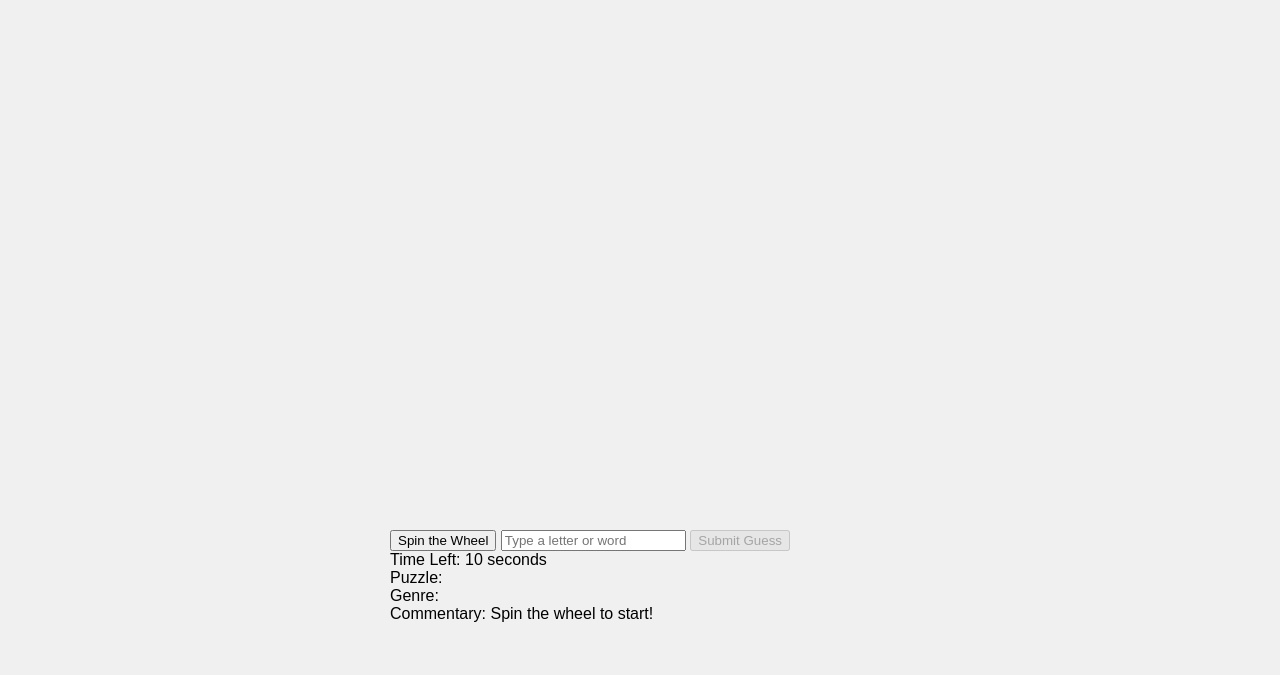
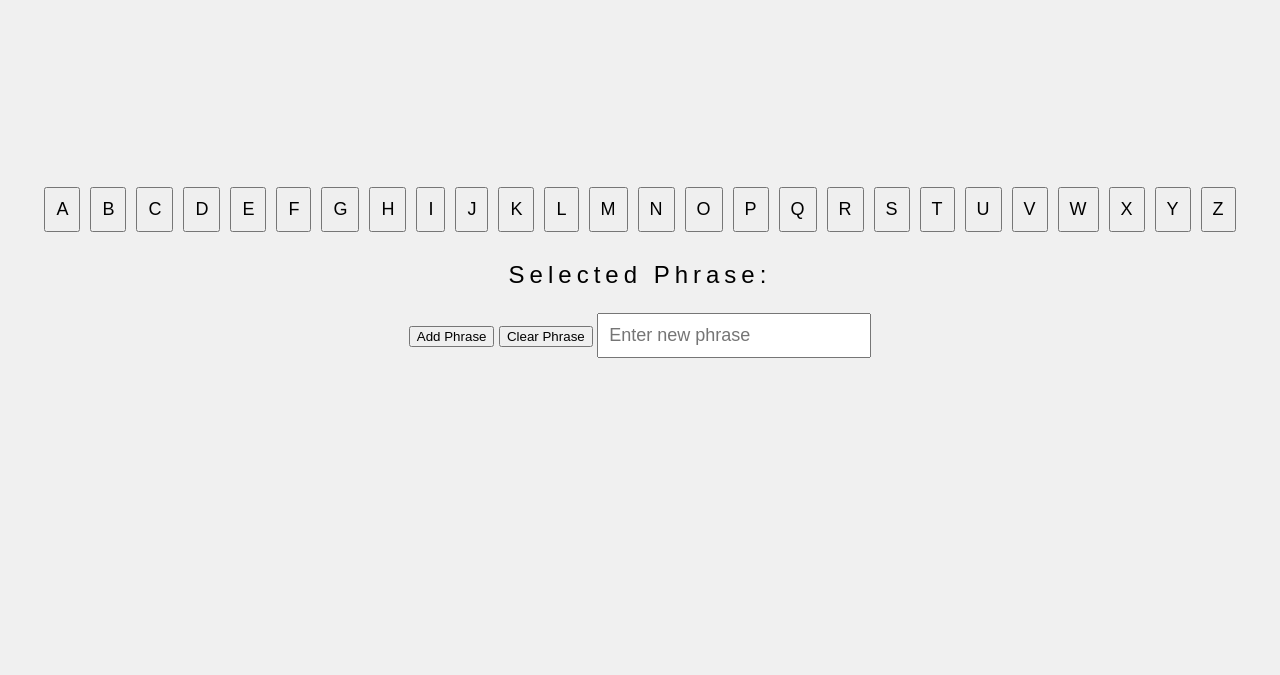
Before and after one commit to LexBe11/WHEEL-O-FORTUNE-, a plain HTML site: page index.html in a window 1280 px wide. Shown: the part 125-800 px from the top of the page. Drawn offline with Linux system fonts and the light colour scheme.

Commit message:
Update index.html

```diff
--- a/index.html
+++ b/index.html
@@ -3,21 +3,21 @@
 <head>
     <meta charset="UTF-8">
     <meta name="viewport" content="width=device-width, initial-scale=1.0">
-    <title>Wheel of Fortune</title>
+    <title>Control Screen</title>
     <link rel="stylesheet" href="styles.css">
 </head>
 <body>
-    <div class="container">
-        <h1>Wheel of Fortune</h1>
-        <canvas id="wheelCanvas" width="500" height="500"></canvas>
+    <div id="control-screen">
+        <div id="letter-buttons">
+            <!-- Buttons for letters A-Z -->
+        </div>
+        <div id="phrase-display">
+            <p id="current-phrase">Selected Phrase: </p>
+        </div>
         <div id="controls">
-            <button id="spinButton">Spin the Wheel</button>
-            <input type="text" id="letterGuess" maxlength="1" placeholder="Type a letter or word">
-            <button id="guessButton" disabled>Submit Guess</button>
-            <div id="timer">Time Left: <span id="timeLeft">10</span> seconds</div>
-            <div id="puzzle">Puzzle: <span id="puzzle"></span></div>
-            <div id="genre">Genre: <span id="genre"></span></div>
-            <div id="commentary">Commentary: <span id="commentaryText">Spin the wheel to start!</span></div>
+            <button id="add-phrase">Add Phrase</button>
+            <button id="clear-phrase">Clear Phrase</button>
+            <input type="text" id="phrase-input" placeholder="Enter new phrase" />
         </div>
     </div>
     <script src="script.js"></script>
```
